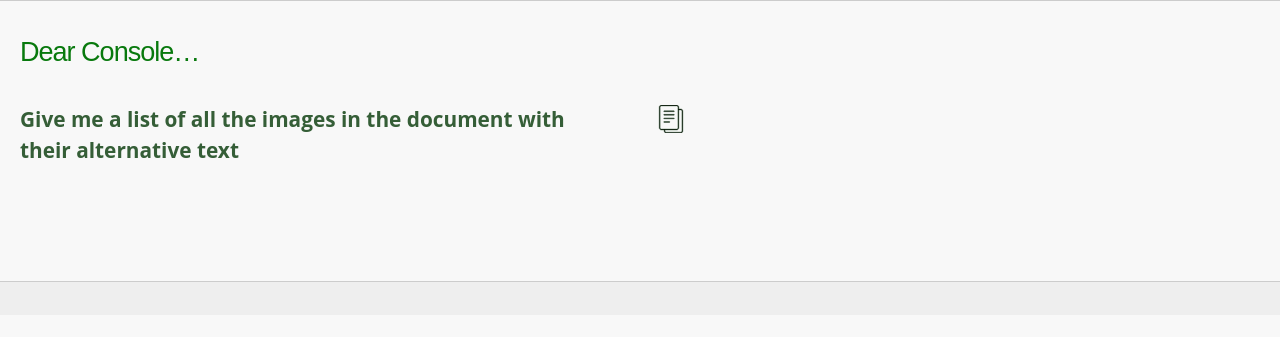
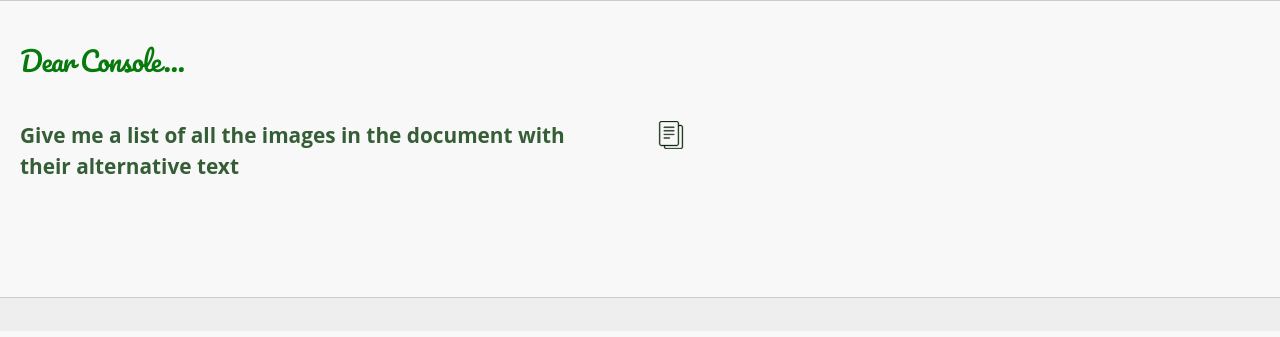
Before and after one commit to codepo8/dearconsole, a Jekyll site: the page built from index.md, in a window 1280 px wide. Shown: the top 337 px of the page. Built offline with Jekyll 4.4.1, drawn with Linux system fonts in a browser that asks for light colours.

Commit message:
to Google Fonts

```diff
--- a/_layouts/index.html
+++ b/_layouts/index.html
@@ -29,13 +29,9 @@
   <link rel="stylesheet" href="/dearconsole/assets/light-theme.css" media="(prefers-color-scheme: light), (prefers-color-scheme: no-preference)">
   <link rel="stylesheet" href="/dearconsole/assets/dark-theme.css" media="(prefers-color-scheme: dark)">
   <link rel="stylesheet" href="/dearconsole/assets/styles.css">
-  <style>
-    @font-face
-{
-font-family: "Pacifico";
-src: url("/dearconsole/assets/Pacifico-Regular.ttf")format("ttf");
-}
-  </style>
+  <link rel="preconnect" href="https://fonts.googleapis.com">
+  <link rel="preconnect" href="https://fonts.gstatic.com" crossorigin>
+  <link href="https://fonts.googleapis.com/css2?family=Pacifico&display=swap" rel="stylesheet">
 </head>
 <body class="index">
   <header>
```
Also changed, not shown: assets/Pacifico-Regular.ttf (deleted).
